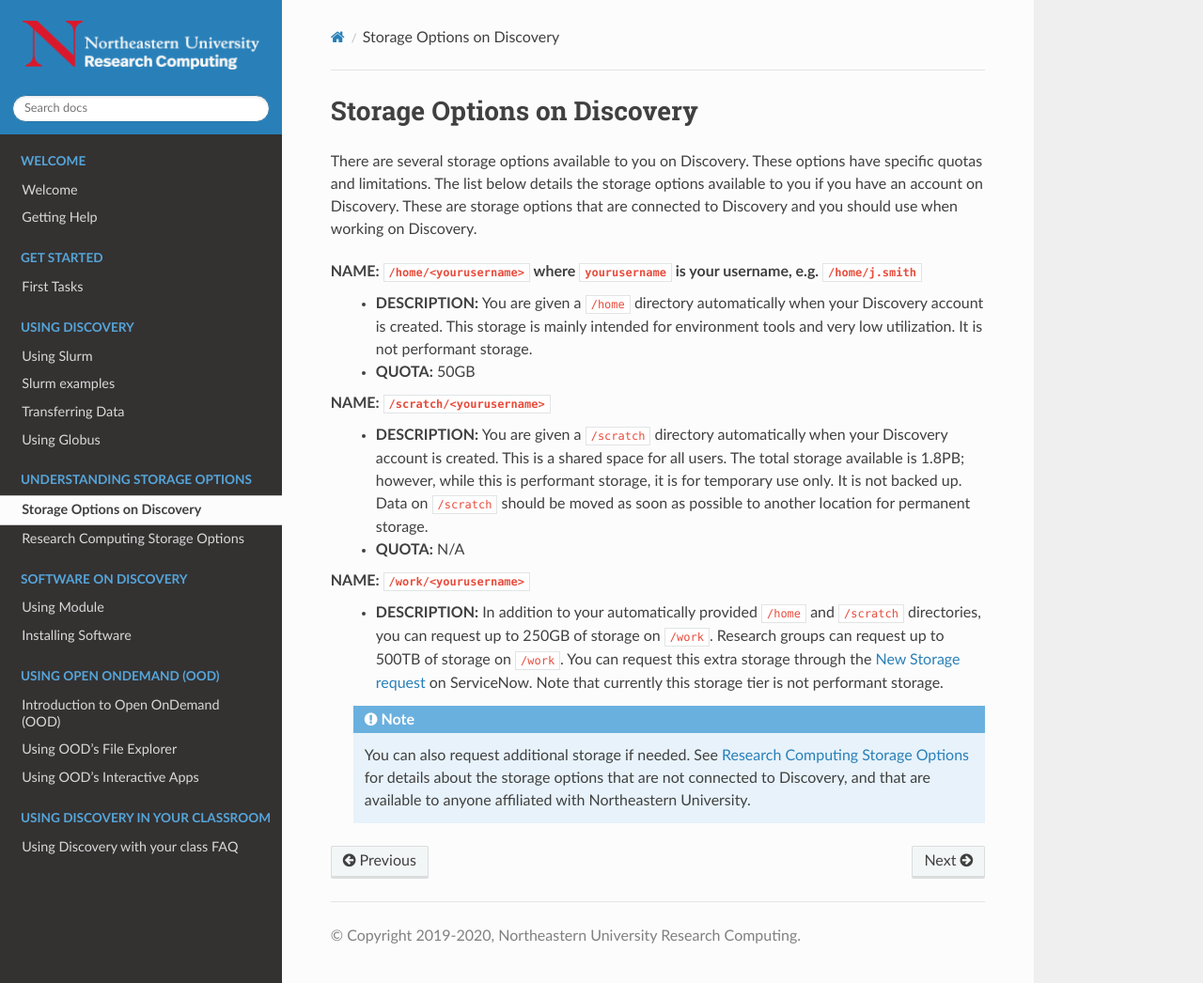
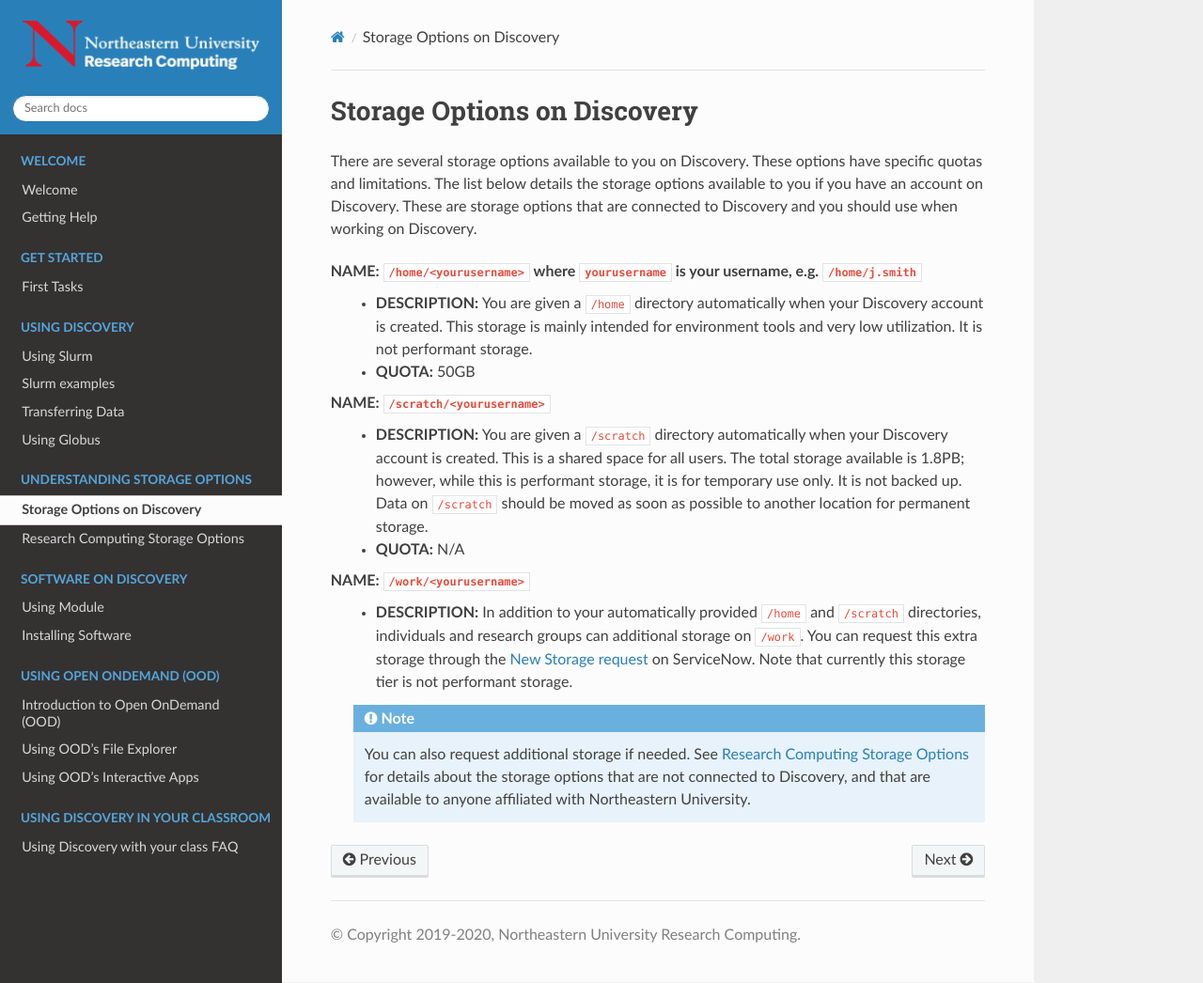
Before and after one commit to northeastern-rc/rc-public-documentation, a Sphinx documentation site: the page built from docs/source/storage/discovery_storage.rst, in a window 1280 px wide and 1046 px high. Shown: the whole window at 94% size. Built offline with Sphinx 7.4.7 and the Read the Docs theme 2.0.0, drawn with Linux system fonts in a browser that asks for light colours.

Commit message:
updating storage info

```diff
--- a/docs/source/storage/discovery_storage.rst
+++ b/docs/source/storage/discovery_storage.rst
@@ -17,7 +17,7 @@
  - **QUOTA:** N/A
 
 **NAME:** ``/work/<yourusername>``
- - **DESCRIPTION:** In addition to your automatically provided ``/home`` and ``/scratch`` directories, you can request up to 250GB of storage on ``/work``. Research groups can request up to 500TB of storage on ``/work``. You can request this extra storage through the `New Storage request <https://northeastern.service-now.com/research?id=sc_cat_item&sys_id=891235d31b20c0502dafc8415b4bcb0e>`_ on ServiceNow. Note that currently this storage tier is not performant storage.
+ - **DESCRIPTION:** In addition to your automatically provided ``/home`` and ``/scratch`` directories, individuals and research groups can additional storage on ``/work``. You can request this extra storage through the `New Storage request <https://northeastern.service-now.com/research?id=sc_cat_item&sys_id=891235d31b20c0502dafc8415b4bcb0e>`_ on ServiceNow. Note that currently this storage tier is not performant storage.
 
  .. note::
     You can also request additional storage if needed. See :ref:`general_storage` for details about the storage options that are not connected to Discovery, and that are available to anyone affiliated with Northeastern University.
```
Also changed, not shown: 5 other files.
